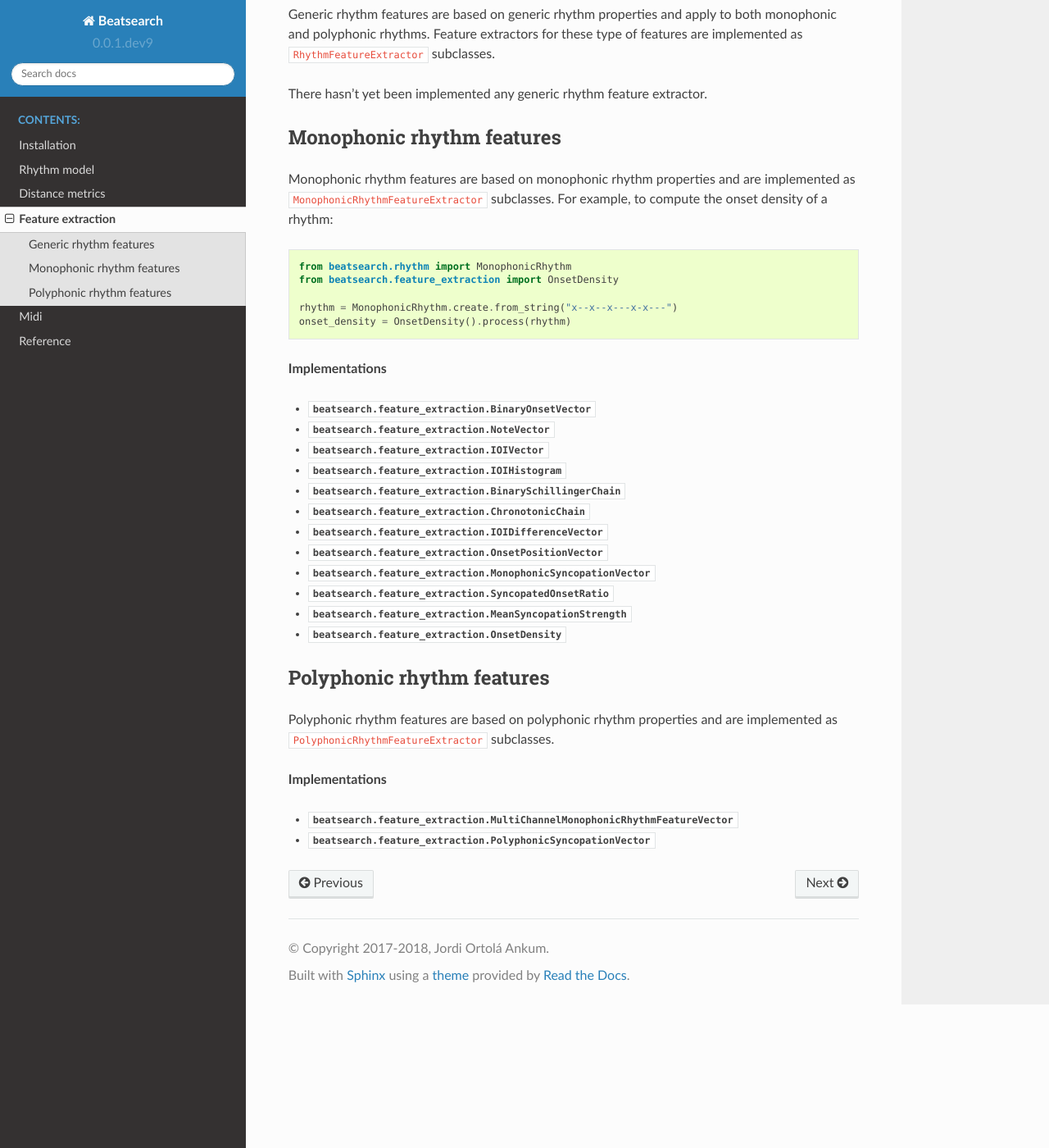
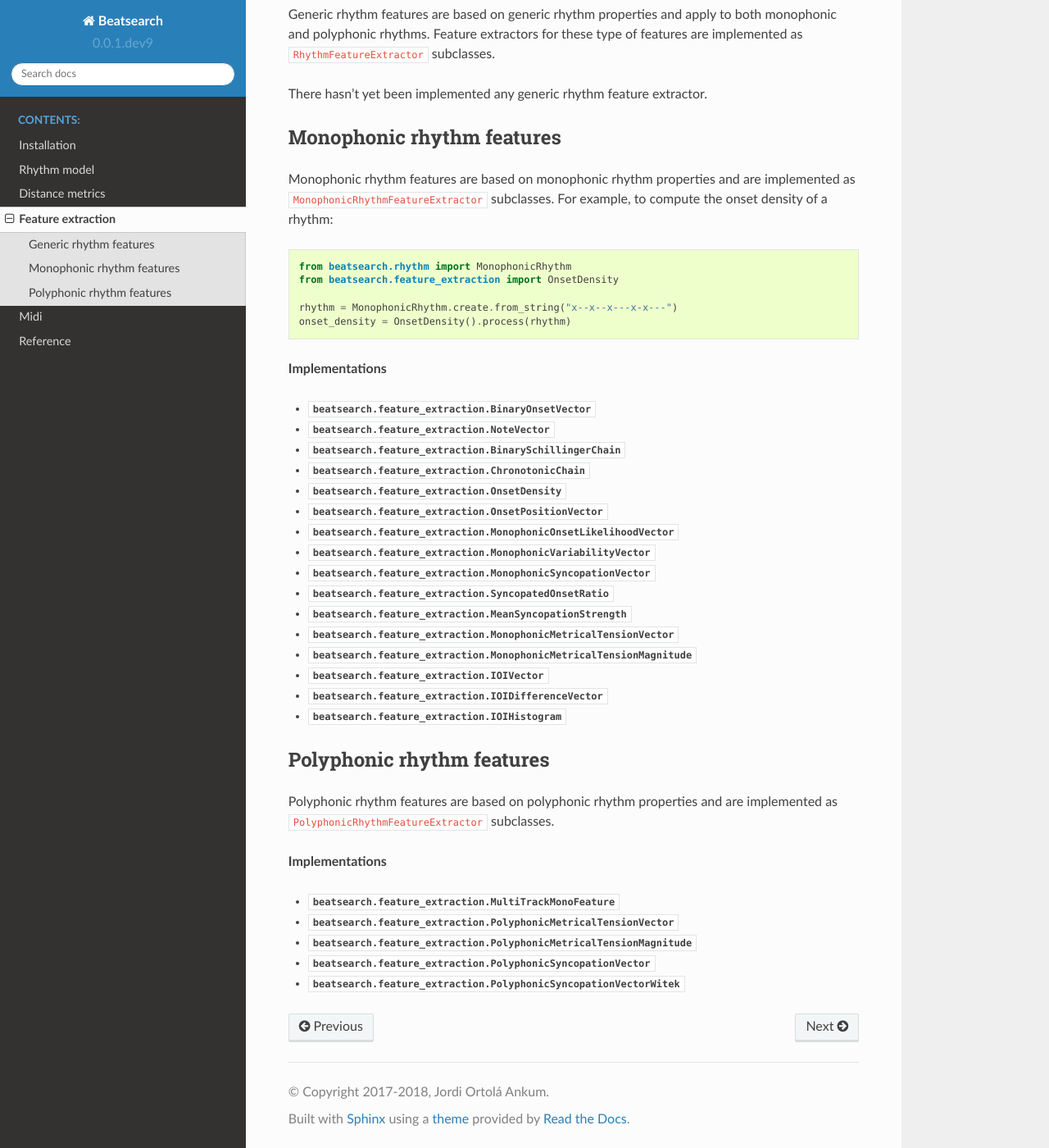
Before and after one commit to Tomasito665/Beatsearch, a Sphinx documentation site: the page built from docs/source/feature_extraction.rst, in a window 1280 px wide and 1400 px high, scrolled down 640 px. Shown: the whole window at 82% size. Built offline with Sphinx 7.4.7 and the Read the Docs theme 2.0.0, drawn with Linux system fonts in a browser that asks for light colours; formulas are drawn with MathJax 3; the version number is read from the project's files by our own code.

```diff
--- a/docs/source/conf.py
+++ b/docs/source/conf.py
@@ -35,7 +35,7 @@ import beatsearch
 extensions = [
     'sphinx.ext.autodoc',
     'sphinx_autodoc_typehints',
-    'sphinx.ext.doctest',
+    # 'sphinx.ext.doctest',  # Temporarily exclude till we actually use it
     'sphinx.ext.todo',
     'sphinx.ext.coverage',
     'sphinx.ext.imgmath',
--- a/docs/source/feature_extraction.rst
+++ b/docs/source/feature_extraction.rst
@@ -47,16 +47,21 @@ Monophonic rhythm features are based on monophonic rhythm properties and are imp
 
 * :class:`beatsearch.feature_extraction.BinaryOnsetVector`
 * :class:`beatsearch.feature_extraction.NoteVector`
-* :class:`beatsearch.feature_extraction.IOIVector`
-* :class:`beatsearch.feature_extraction.IOIHistogram`
 * :class:`beatsearch.feature_extraction.BinarySchillingerChain`
 * :class:`beatsearch.feature_extraction.ChronotonicChain`
-* :class:`beatsearch.feature_extraction.IOIDifferenceVector`
+* :class:`beatsearch.feature_extraction.OnsetDensity`
 * :class:`beatsearch.feature_extraction.OnsetPositionVector`
+* :class:`beatsearch.feature_extraction.MonophonicOnsetLikelihoodVector`
+* :class:`beatsearch.feature_extraction.MonophonicVariabilityVector`
 * :class:`beatsearch.feature_extraction.MonophonicSyncopationVector`
 * :class:`beatsearch.feature_extraction.SyncopatedOnsetRatio`
 * :class:`beatsearch.feature_extraction.MeanSyncopationStrength`
-* :class:`beatsearch.feature_extraction.OnsetDensity`
+* :class:`beatsearch.feature_extraction.MonophonicMetricalTensionVector`
+* :class:`beatsearch.feature_extraction.MonophonicMetricalTensionMagnitude`
+* :class:`beatsearch.feature_extraction.IOIVector`
+* :class:`beatsearch.feature_extraction.IOIDifferenceVector`
+* :class:`beatsearch.feature_extraction.IOIHistogram`
+
 
 Polyphonic rhythm features
 --------------------------
@@ -66,5 +71,8 @@ Polyphonic rhythm features are based on polyphonic rhythm properties and are imp
 
 **Implementations**
 
-* :class:`beatsearch.feature_extraction.MultiChannelMonophonicRhythmFeatureVector`
+* :class:`beatsearch.feature_extraction.MultiTrackMonoFeature`
+* :class:`beatsearch.feature_extraction.PolyphonicMetricalTensionVector`
+* :class:`beatsearch.feature_extraction.PolyphonicMetricalTensionMagnitude`
 * :class:`beatsearch.feature_extraction.PolyphonicSyncopationVector`
+* :class:`beatsearch.feature_extraction.PolyphonicSyncopationVectorWitek`
```
Also changed, not shown: docs/source/reference.rst (+55 -0 lines), 1 other file.
